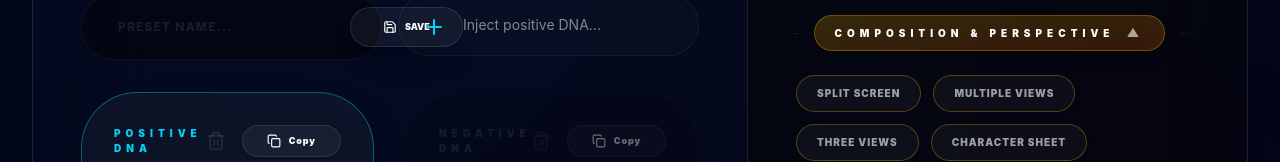
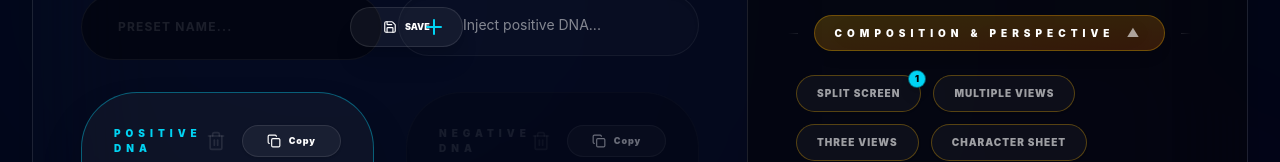
Before and after one commit to yepmask/yepmaskmystory, a React (Vite) app: page / in a window 1280 px wide. Both pictures are taken after a click on the button "SPLIT SCREEN". Shown: the part 207-369 px from the top of the page. Built offline with nearby package versions, Linux system fonts and the light colour scheme.

Commit message:
Allow duplicate tags

```diff
--- a/src/App.tsx
+++ b/src/App.tsx
@@ -23,11 +23,13 @@ import { snapCenterToCursor } from '@dnd-kit/modifiers';
 import { CSS } from '@dnd-kit/utilities';
 import { TAG_CATEGORIES, type TagItem } from './tags';
 
-// Наш новый тип: у каждого тега есть уникальный номер (ID)
 interface SelectedTag {
   id: string;
   text: string;
 }
+
+// Вспомогательная функция, чтобы счетчик узнавал тег, даже если у него изменился вес (neon:1.2)
+const getCleanName = (tagName: string) => tagName.replace(/^\((.*):(\d\.\d)\)$/, '$1');
 
 const TagCapsule = ({ displayName, variant, isDragging, onRemove, onWeight, onMouseEnter, onMouseLeave, listeners, attributes, style }: any) => {
   const isPos = variant === 'positive';
@@ -180,15 +182,11 @@ export default function App() {
     }
   };
 
-  // --- ВОТ ОНА, БРОНЕБОЙНАЯ ФУНКЦИЯ ДОБАВЛЕНИЯ ---
   const addTag = (tagText: string) => {
     const clean = tagText.trim();
     if (!clean) return;
-
-    // Генерируем супер-уникальный ID на каждое нажатие
     const newId = Date.now().toString(36) + Math.random().toString(36).substring(2, 9);
     const newTag = { id: newId, text: clean };
-
     if (isNegativeTarget) {
       setSelectedNegativeTags(prev => [...prev, newTag]);
     } else {
@@ -211,7 +209,7 @@ export default function App() {
   };
 
   const findTagInfo = (tagName: string): TagItem => {
-    const cleanName = tagName.replace(/^\((.*):(\d\.\d)\)$/, '$1');
+    const cleanName = getCleanName(tagName);
     for (const category of TAG_CATEGORIES) {
       const found = category.tags.find(tag => tag.name === cleanName);
       if (found) return found;
@@ -412,10 +410,12 @@ export default function App() {
                       <div className="flex flex-wrap gap-3 px-2">
                         {filtered.map(tagObj => {
                           const borderClass = category.color.split(' ').find((c: any) => c.startsWith('border-')) || 'border-white/5';
+                          const buttonStateClass = `bg-white/[0.04] text-white/60 hover:bg-white hover:text-black ${borderClass} shadow-sm active:scale-95`;
 
-                          // Я УБРАЛ отсюда любые проверки на то, выбран тег или нет.
-                          // Кнопка всегда активна, всегда нажимается, добавляет тег сколько угодно раз!
-                          const buttonStateClass = `bg-white/[0.04] text-white/60 hover:bg-white hover:text-black ${borderClass} shadow-sm active:scale-95`;
+                          // Считаем сколько раз тег добавлен в активный блок (позитивный или негативный)
+                          const activeCount = isNegativeTarget
+                            ? selectedNegativeTags.filter(t => getCleanName(t.text) === tagObj.name).length
+                            : selectedTags.filter(t => getCleanName(t.text) === tagObj.name).length;
 
                           return (
                             <button
@@ -423,9 +423,16 @@ export default function App() {
                               onClick={() => addTag(tagObj.name)}
                               onMouseEnter={e => hintsEnabled && setActiveTooltip({ tag: tagObj, x: e.clientX, y: e.clientY })}
                               onMouseLeave={() => setActiveTooltip(null)}
-                              className={`px-5 py-2.5 rounded-full text-[10px] font-black uppercase tracking-widest transition-all border ${buttonStateClass}`}
+                              className={`relative px-5 py-2.5 rounded-full text-[10px] font-black uppercase tracking-widest transition-all border ${buttonStateClass}`}
                             >
                               {tagObj.name}
+
+                              {/* Умный бейдж-счетчик */}
+                              {activeCount > 0 && (
+                                <span className={`absolute -top-1.5 -right-1.5 flex items-center justify-center min-w-[18px] h-[18px] px-1 rounded-full text-[9px] font-black shadow-lg border border-black/50 ${isNegativeTarget ? 'bg-red-500 text-white' : 'bg-cyan-400 text-black'}`}>
+                                  {activeCount}
+                                </span>
+                              )}
                             </button>
                           );
                         })}
```
